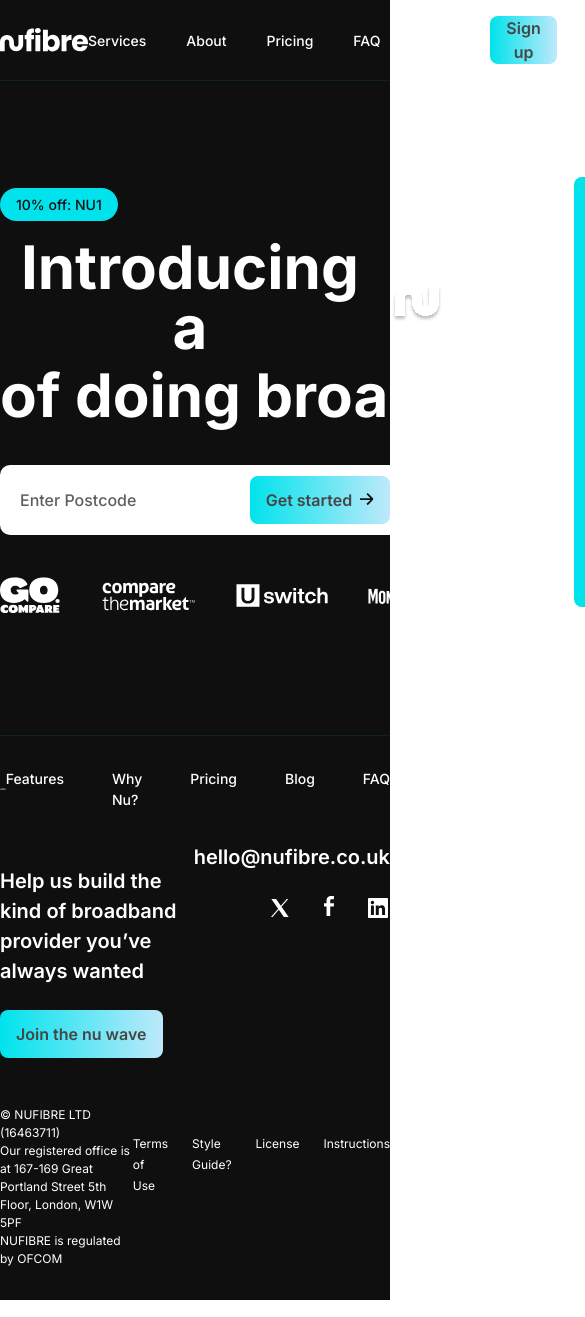
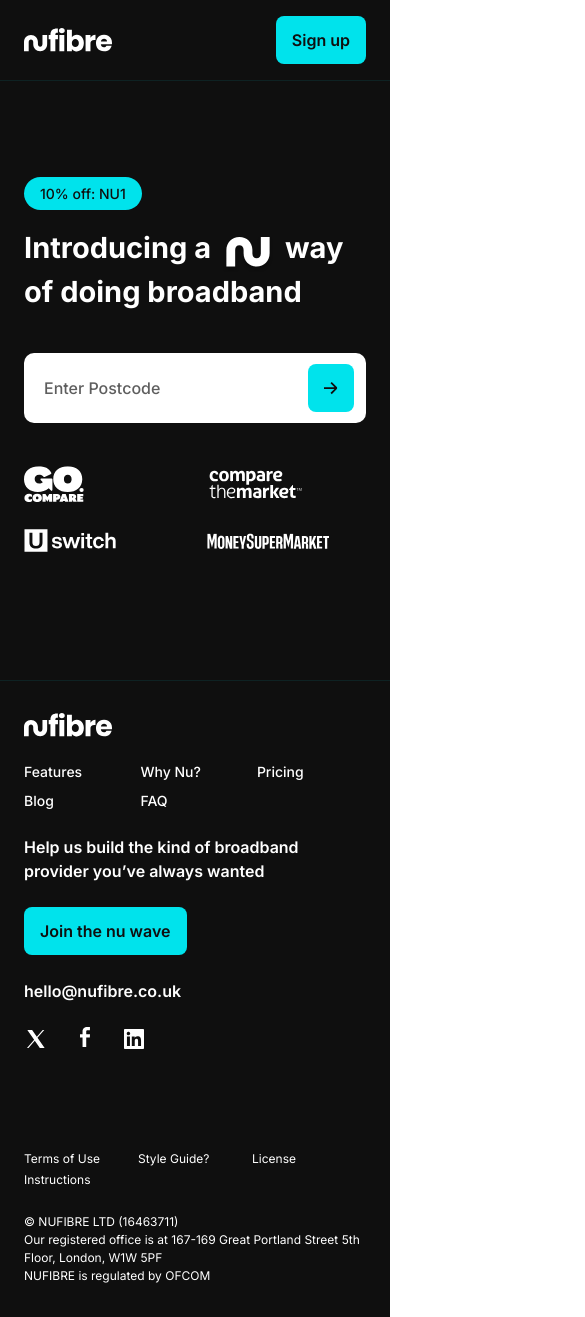
Before and after one commit to BisiDavi/nufibre-preview, a Next.js app: page / in a window 390 px wide. Shown: the top 1317 px of the page, 585 px wide, since content can reach past the window. Built offline with nearby package versions, Linux system fonts and the light colour scheme.

Commit message:
responsiveness added, animation removed

```diff
--- a/components/Button.tsx
+++ b/components/Button.tsx
@@ -3,13 +3,14 @@
 interface Props {
 	text: string;
 	className?: string;
+	textClassName?: string;
 }
 
-export default function Button({ text, className, children }: PropsWithChildren<Props>) {
+export default function Button({ text, className, textClassName, children }: PropsWithChildren<Props>) {
 	return (
 		<button
 			className={`bg-[#00E3EC] button cursor-pointer text-[16px] flex items-center justify-center font-[600] text-[#0f0f0f] rounded-[8px] h-[48px] px-4 ${className}`}>
-			{text}
+			<span className={textClassName}>{text}</span>
 			<span>{children}</span>
 		</button>
 	);
--- a/components/Footer.tsx
+++ b/components/Footer.tsx
@@ -23,14 +23,14 @@
 export default function Footer() {
 	return (
 		<footer className="bg-[#0f0f0f] border-t-[#0e2223] border-t-[1px] text-[#fff] py-8">
-			<div className="container mx-auto">
-				<div className="top_row flex justify-between items-center">
+			<div className="container mx-auto px-6 md:px-0">
+				<div className="top_row md:flex-row flex flex-col gap-6 justify-between items-start md:items-center">
 					<Logo />
 					<nav className="footer_nav">
-						<ul className="flex space-x-12 text-[14px] font-[500] text-[#fff]">
+						<ul className="grid grid-cols-3 gap-2 md:flex space-x-12 text-[14px] font-[500] text-[#fff]">
 							{footerMenuItems.map((item) => (
 								<li key={item.name}>
-									<a href={item.href} className="menu_link pb-2 relative text-[600] font-[#fff] text-[14px]">
+									<a href={item.href} className="menu_link whitespace-nowrap pb-2 relative text-[600] font-[#fff] text-[14px]">
 										{item.name}
 									</a>
 								</li>
@@ -38,29 +38,29 @@
 						</ul>
 					</nav>
 				</div>
-				<div className="mid_row flex justify-between items-start mt-8">
-					<div className="mt-6">
-						<h5 className="text-[20px] mb-6 font-[600] text-[#fff]">
+				<div className="mid_row flex md:flex-row flex-col justify-between items-start md:mt-8">
+					<div className="mt-6 mb-6 md:mb-0">
+						<h5 className="text-[16px] md:text-[20px] mb-6 font-[600] text-[#fff]">
 							Help us build the kind of broadband <br /> provider you’ve always wanted
 						</h5>
 						<Button text="Join the nu wave" className="w-fit" />
 					</div>
 					<div>
-						<a className="text-[20px] mb-6 font-[600] text-[#fff]">hello@nufibre.co.uk</a>
-						<div className="socials flex justify-end space-x-8 mt-6">
+						<a className="text-[16px] md:text-[20px] mb-6 font-[600] text-[#fff]">hello@nufibre.co.uk</a>
+						<div className="socials flex md:justify-end space-x-8 mt-6">
 							<XIcon />
 							<Facebook />
 							<Linkedin />
 						</div>
 					</div>
 				</div>
-				<div className="flex justify-between items-center">
-					<p className="text-[12px] mt-12 text-[#fff] font-[400]">
+				<div className="flex justify-between mt-24 md:flex-row md:mt-8  flex-col md:items-center">
+					<p className="text-[12px] md:mt-0 mt-6 text-[#fff] order-2 md:order-1 font-[400]">
 						© NUFIBRE LTD (16463711) <br />
 						Our registered office is at 167-169 Great Portland Street 5th Floor, London, W1W 5PF <br />
 						NUFIBRE is regulated by OFCOM
 					</p>
-					<ul className="flex space-x-6 text-[14px] font-[500] text-[#fff]">
+					<ul className="flex space-x-6 text-[14px] md:flex grid px-0 grid-cols-3 order-1 md:order-2 font-[500] text-[#fff]">
 						{footerItems.map((item) => (
 							<li key={item.name}>
 								<a href={item.href} className="font-[400] text-[#fff] text-[12px]">
--- a/components/Header.tsx
+++ b/components/Header.tsx
@@ -14,12 +14,12 @@
 export default function Header() {
 	return (
 		<div className="border-b-[#0e2223] border-b-[1px] text-[#fff] px-0 m-0 ">
-			<header className="container flex mx-auto justify-between items-center py-4">
+			<header className="container px-6 px-0 flex mx-auto justify-between items-center py-4">
 				<Link href="/">
 					<Logo />
 				</Link>
 				<div className="flex items-center justify-between space-x-10">
-					<nav className="header_nav ">
+					<nav className="header_nav hidden md:block">
 						<ul className="flex space-x-10 text-[14px] font-[500] text-[#fff]">
 							{menuItems.map((item) => (
 								<li key={item.name}>
--- a/components/HomepageHero.tsx
+++ b/components/HomepageHero.tsx
@@ -1,7 +1,7 @@
 import React from "react";
 import Image from "next/image";
-import { useGSAP } from "@gsap/react";
-import gsap from "gsap";
+// import { useGSAP } from "@gsap/react";
+// import gsap from "gsap";
 
 import Button from "@/components/Button";
 import GoCompare from "@/public/icons/GoCompareIcon";
@@ -11,90 +11,89 @@
 import MoneySupermaketIcon from "@/public/icons/MoneySupermaketIcon";
 import RightIcon from "@/public/icons/RightIcon";
 
-gsap.registerPlugin(useGSAP);
+// gsap.registerPlugin(useGSAP);
 
 export default function HomepageHero() {
+	// useGSAP(() => {
+	// 	const menuLinks = document.querySelectorAll(".menu_link");
+	// 	// Add the underline span to the menu item
 
-	useGSAP(() => {
-		const menuLinks = document.querySelectorAll(".menu_link");
-		// Add the underline span to the menu item
+	// 	menuLinks.forEach((element) => {
+	// 		const underlineSpan = document.createElement("span");
+	// 		underlineSpan.style.position = "absolute";
+	// 		underlineSpan.style.bottom = "0";
+	// 		underlineSpan.style.left = "0";
+	// 		underlineSpan.style.width = "100%";
+	// 		underlineSpan.style.height = "2px";
+	// 		underlineSpan.style.backgroundColor = "#00E3EC";
+	// 		underlineSpan.style.transformOrigin = "left";
 
-		menuLinks.forEach((element) => {
-			const underlineSpan = document.createElement("span");
-			underlineSpan.style.position = "absolute";
-			underlineSpan.style.bottom = "0";
-			underlineSpan.style.left = "0";
-			underlineSpan.style.width = "100%";
-			underlineSpan.style.height = "2px";
-			underlineSpan.style.backgroundColor = "#00E3EC";
-			underlineSpan.style.transformOrigin = "left";
+	// 		// Start with the underline scaled to 0 width (invisible)
+	// 		underlineSpan.style.transform = "scaleX(0)";
 
-			// Start with the underline scaled to 0 width (invisible)
-			underlineSpan.style.transform = "scaleX(0)";
+	// 		element.appendChild(underlineSpan);
 
-			element.appendChild(underlineSpan);
-
-			element.addEventListener("mouseenter", () => {
-				gsap.to(underlineSpan, {
-					scaleX: 1,
-					duration: 0.4,
-					ease: "power2.out",
-				});
-			});
-			element.addEventListener("mouseleave", () => {
-				gsap.to(underlineSpan, {
-					scaleX: 0,
-					duration: 0.4,
-					ease: "power2.in",
-				});
-			});
-		});
-		gsap.from(".left_side", {
-			opacity: 0,
-			x: -50,
-			duration: 1,
-			ease: "power1.out",
-		});
-		gsap.from(".pill", {
-			opacity: 0,
-			y: -40,
-			x: 0,
-			duration: 1,
-			ease: "power1.out",
-		});
-		gsap.from(".hero_text", {
-			opacity: 0,
-			y: -50,
-			x: 0,
-			duration: 1,
-			ease: "power1.out",
-		});
-		gsap.from(".right_side", {
-			opacity: 0,
-			x: 50,
-			duration: 1,
-			ease: "power1.out",
-		});
-		gsap.to(".partner_icon", {
-			y: 20,
-			stagger: {
-				ease: "power1.out",
-				each: 0.1,
-			},
-		});
-	}, []);
+	// 		element.addEventListener("mouseenter", () => {
+	// 			gsap.to(underlineSpan, {
+	// 				scaleX: 1,
+	// 				duration: 0.4,
+	// 				ease: "power2.out",
+	// 			});
+	// 		});
+	// 		element.addEventListener("mouseleave", () => {
+	// 			gsap.to(underlineSpan, {
+	// 				scaleX: 0,
+	// 				duration: 0.4,
+	// 				ease: "power2.in",
+	// 			});
+	// 		});
+	// 	});
+	// 	gsap.from(".left_side", {
+	// 		opacity: 0,
+	// 		x: -50,
+	// 		duration: 1,
+	// 		ease: "power1.out",
+	// 	});
+	// 	gsap.from(".pill", {
+	// 		opacity: 0,
+	// 		y: -40,
+	// 		x: 0,
+	// 		duration: 1,
+	// 		ease: "power1.out",
+	// 	});
+	// 	gsap.from(".hero_text", {
+	// 		opacity: 0,
+	// 		y: -50,
+	// 		x: 0,
+	// 		duration: 1,
+	// 		ease: "power1.out",
+	// 	});
+	// 	gsap.from(".right_side", {
+	// 		opacity: 0,
+	// 		x: 50,
+	// 		duration: 1,
+	// 		ease: "power1.out",
+	// 	});
+	// 	gsap.to(".partner_icon", {
+	// 		y: 20,
+	// 		stagger: {
+	// 			ease: "power1.out",
+	// 			each: 0.1,
+	// 		},
+	// 	});
+	// }, []);
 
 	return (
 		<div>
-			<div className="container flex pt-24 pb-32 items-center justify-between mx-auto">
+			<div className="container md:px-0 px-6 flex md:flex-row flex-col pt-24 pb-32 md:items-center md:justify-between md:mx-auto">
 				<div className="left_side">
 					<div>
 						<div className="pill bg-[#00E3EC] w-fit rounded-[500px] text-[#0F0F0F] font-[500] py-1.5 text-[14px] mb-4 px-4">
 							10% off: NU1
 						</div>
 						<div className="hero_text text-white">
-							<div className=" flex mb-2 text-white items-start">
-								<h1 className="text-6xl flex items-center font-bold text-center ">
+							<div className=" flex md:mb-2 text-white items-start">
+								<h1 className="text-[29px] md:text-6xl flex items-center font-bold text-center ">
 									Introducing a
 									<div className="mx-3 h-[22px]">
 										<LogoIcon />
@@ -102,19 +101,19 @@
 									way
 								</h1>
 							</div>
-							<h1 className="text-6xl relative whitespace-nowrap flex font-bold text-center"> of doing broadband</h1>
+							<h1 className="text-[29px] md:text-6xl relative whitespace-nowrap flex font-bold text-center"> of doing broadband</h1>
 						</div>
 					</div>
-					<div className="bg-white mt-10 w-[70%] flex rounded-[10px] h-[70px] justify-between items-center pr-3 pl-5 ">
+					<div className="bg-white mt-10 w-full md:w-[70%] flex rounded-[10px] h-[70px] justify-between items-center pr-3 pl-5 ">
 						<input
 							placeholder="Enter Postcode"
-							className="focus:outline-none w-[75%] text-[#5E5E5E] placeholder-[#5E5E5E] py-4 text-[16px] font-[500] w-ful h-full"
+							className="focus:outline-none w-full md:w-[75%] text-[#5E5E5E] placeholder-[#5E5E5E] py-4 text-[16px] font-[500] w-ful h-full"
 						/>
-						<Button text="Get started" className="whitespace-nowrap flex items-center gap-2">
+						<Button textClassName="hidden md:block" text="Get started" className="whitespace-nowrap flex items-center gap-2">
 							<RightIcon />
 						</Button>
 					</div>
-					<div className="flex gap-10 mt-5 items-center">
+					<div className="md:flex grid grid-cols-2 gap-6 md:gap-10 mt-10 items-center">
 						<div className="partner_icon">
 							<GoCompare />
 						</div>
@@ -129,10 +128,14 @@
 						</div>
 					</div>
 				</div>
-				<div className="right_side bg-[#00E3EC] h-[430px] w-[350px] items-end justify-end pr-5 flex relative rounded-[8px]">
-					<div className="wrapper w-[300px] h-[400px] relative flex">
-						<Image fill src="/hero_img.webp" className="hero_img object-cover flex relative w-[250px]" alt="Looking into a VR headset" />
-					</div>
+				<div className="right_side hidden md:flex bg-[#00E3EC] h-[400px] md:h-[430px] md:w-[350px] items-end md:justify-end md:pr-5 flex relative rounded-[8px]">
+					<Image
+						src="/hero_img.webp"
+						height={300}
+						width={300}
+						className="hero_img object-cover flex relative"
+						alt="Looking into a VR headset"
+					/>
 				</div>
 			</div>
 		</div>
--- a/styles/globals.css
+++ b/styles/globals.css
@@ -14,7 +14,7 @@
 	transform: scaleX(-1);
 }
 
-.button {
+/* .button {
 	background-image: linear-gradient(to right, #00e3ec 0%, #c2e9fb 51%, #00e3ec 100%);
 	background-size: 200% auto;
 	background-position: left top;
@@ -27,4 +27,4 @@
 		background-position: right bottom;
 		color: #000;
 	}
-}
+} */
```
